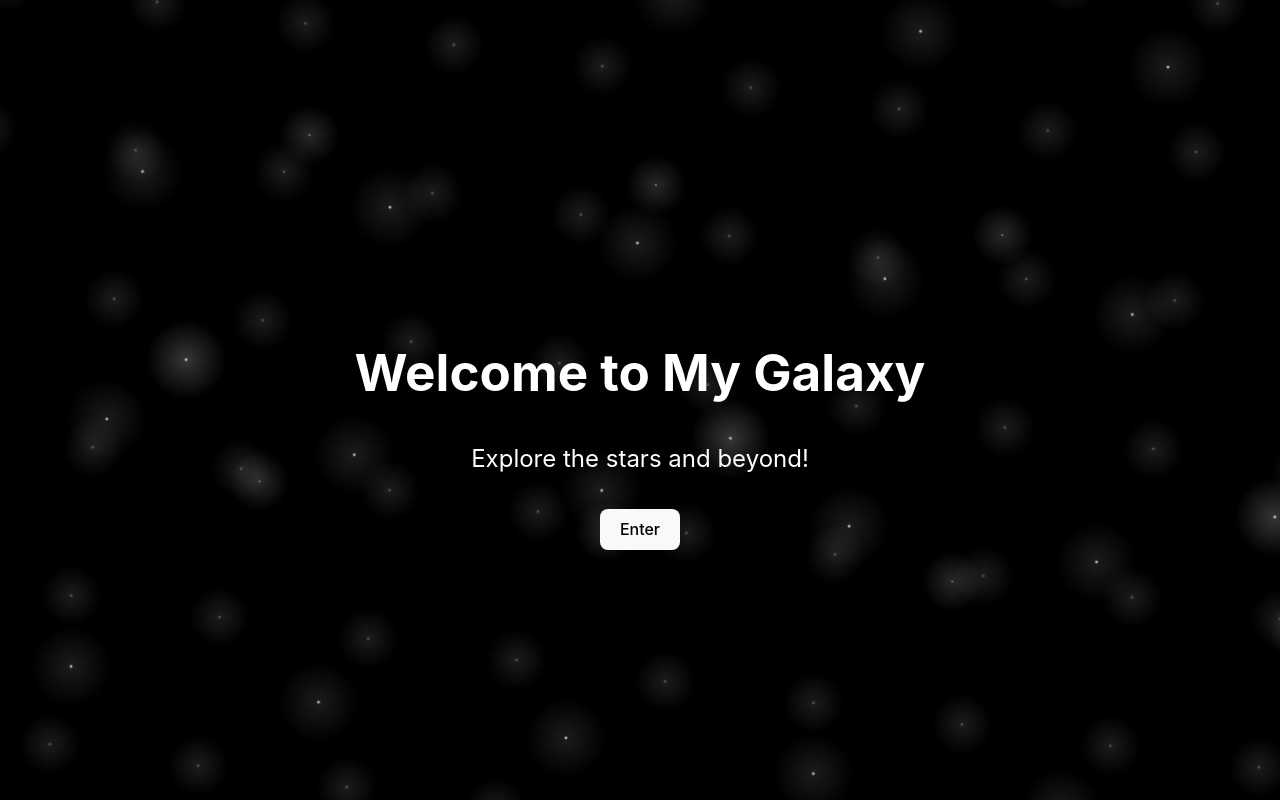
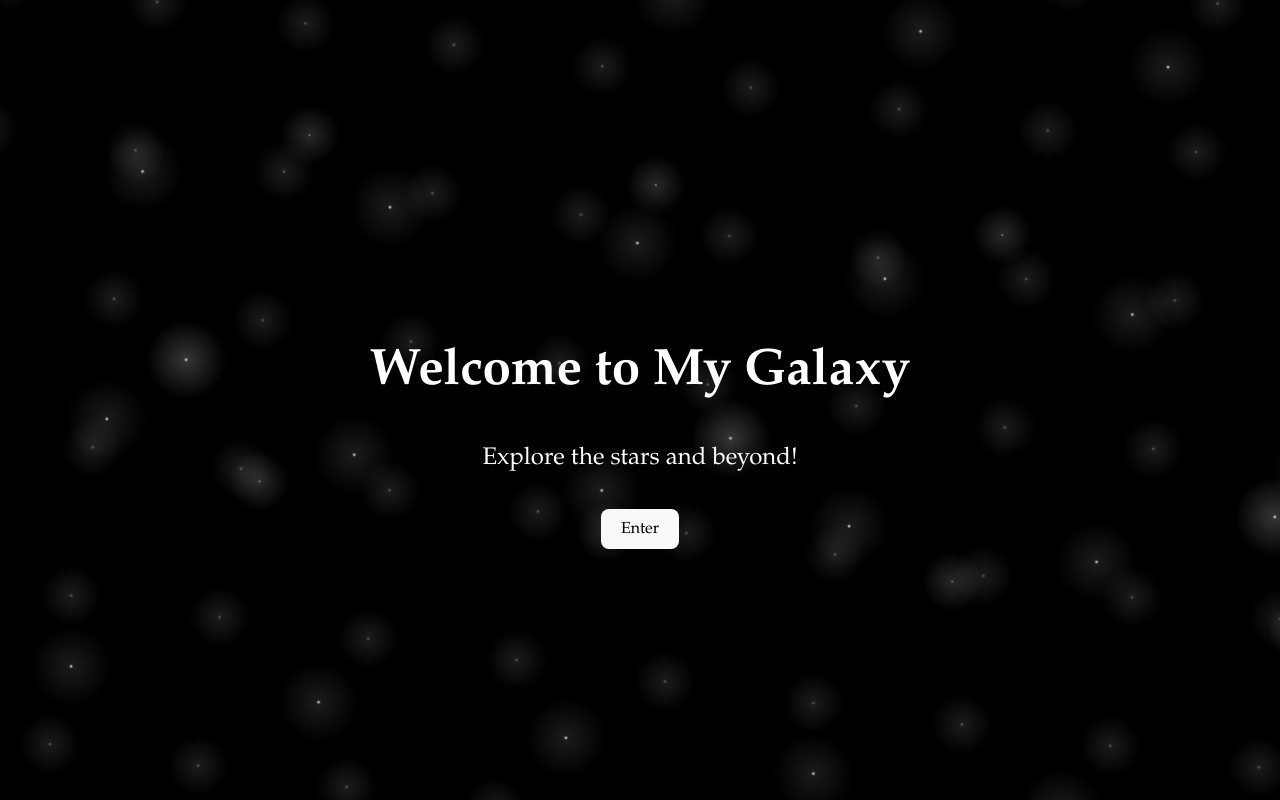
Before and after one commit to kikidesigns/craftGarden, a React (Vite) app: page / in a window 1280 px wide. Built offline with nearby package versions, Linux system fonts and the light colour scheme.

Commit message:
Refactor HotBar component in App.tsx to improve readability and maintainability.

```diff
--- a/src/App.tsx
+++ b/src/App.tsx
@@ -34,7 +34,19 @@ function HotBar({ setSelectedSpread }) {
   }, []);
 
   return (
-    <div className="hot-bar">
+    <div className="hot-bar" style={{ fontFamily: 'Garamond, serif' }}>
+      <span
+        className="astro-symbol"
+        title="Daily Astrological Symbol"
+        style={{
+          fontSize: '24px',
+          fontWeight: 'bold',
+          marginLeft: '20px',
+          marginRight: 'auto'
+        }}
+      >
+        {astroSymbol}
+      </span>
       <div className="dropdown">
         <button onClick={() => setShowDropdown(!showDropdown)}>Tarot Spreads</button>
         {showDropdown && (
@@ -45,25 +57,13 @@ function HotBar({ setSelectedSpread }) {
           </div>
         )}
       </div>
-      <span
-        className="astro-symbol"
-        title="Daily Astrological Symbol"
-        style={{
-          fontSize: '24px',
-          fontWeight: 'bold',
-          marginLeft: 'auto',
-          marginRight: '20px'
-        }}
-      >
-        {astroSymbol}
-      </span>
     </div>
   );
 }
 
 function LandingPage() {
   return (
-    <div className="galaxy">
+    <div className="galaxy" style={{ fontFamily: 'Garamond, serif' }}>
       <div className="galaxy-content">
         <h1>Welcome to My Galaxy</h1>
         <p>Explore the stars and beyond!</p>
@@ -80,6 +80,7 @@ function App() {
 
   return (
     <Router>
+      <div style={{ fontFamily: 'Garamond, serif' }}>
         <Routes>
           <Route path="/" element={<LandingPage />} />
           <Route path="/tarot" element={
@@ -89,6 +90,7 @@ function App() {
             </>
           } />
         </Routes>
+      </div>
     </Router>
   );
 }
```
Lines whose indentation alone changed are shown as unchanged.
